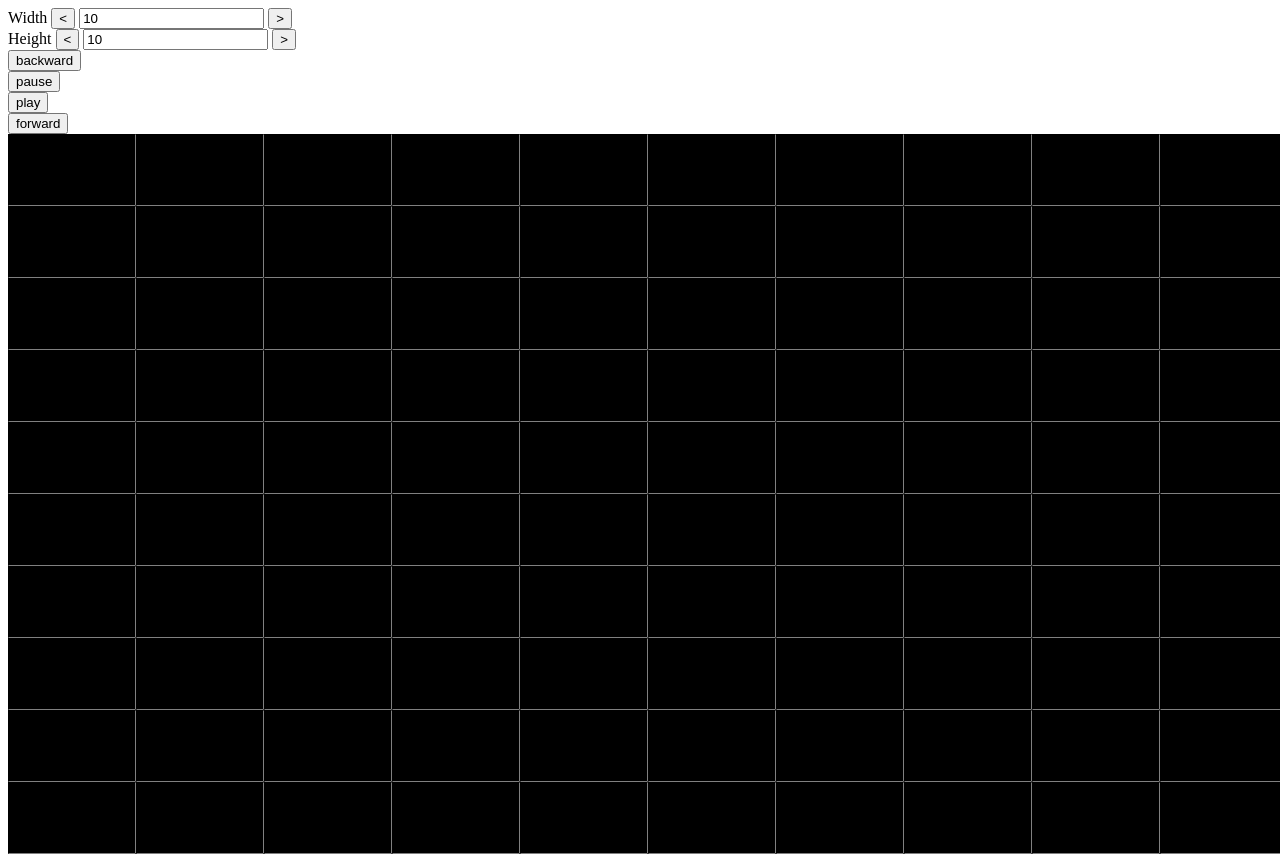
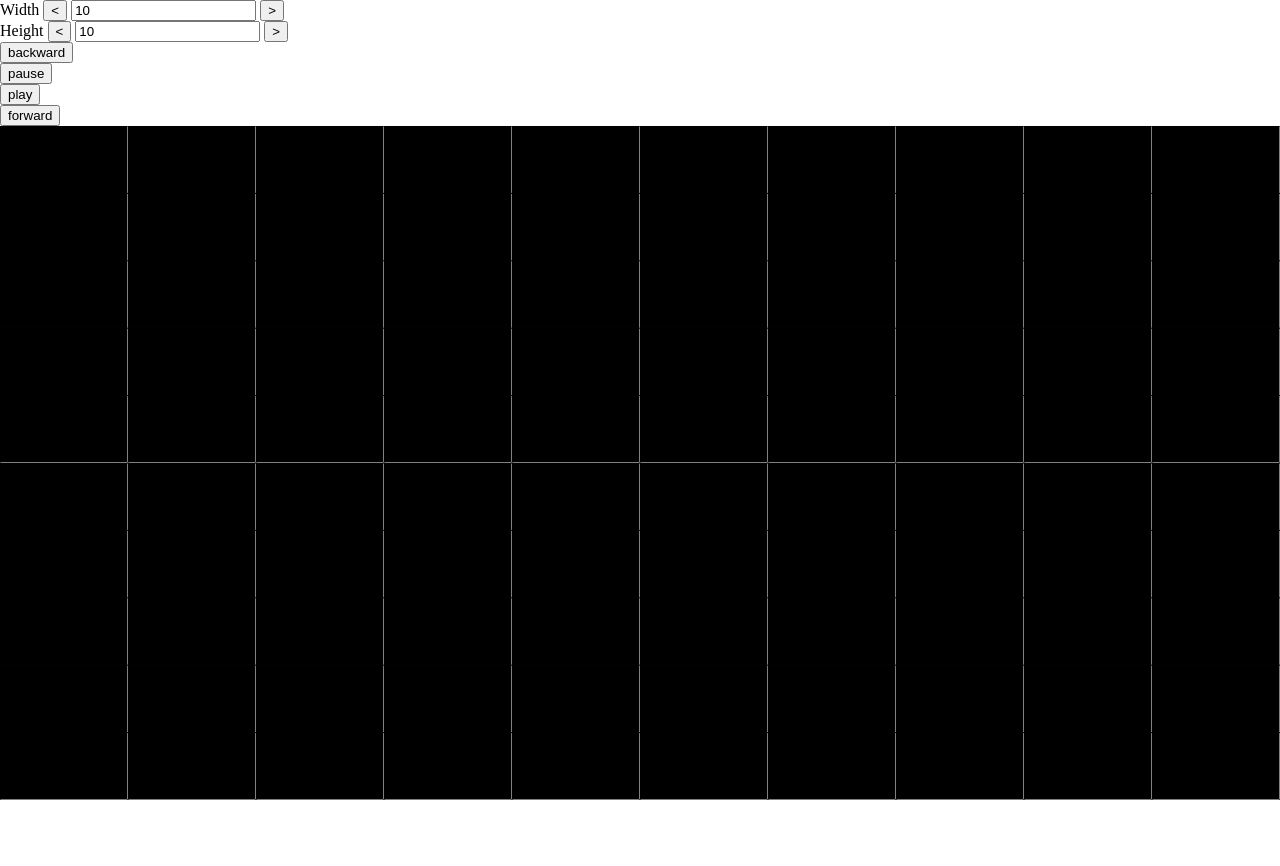
Before and after one commit to pluto-0/ConwaysLife, a plain HTML site: page index.html in a window 1280 px wide. Both pictures are taken after a click on the button "play". After the commit the page ends 804 px from the top, so only its background shows below. Drawn offline with Linux system fonts and the light colour scheme.

Commit message:
board takes up window

```diff
--- a/index.css
+++ b/index.css
@@ -1,8 +1,12 @@
+html, body {
+    width: 100%;
+    height: 100%;
+    margin: 0;
+}
 #width {
     width: fit-content;
 }
 
-.board {
-    display: grid;
-    grid-template-columns: 200px 200px 200px;
+.board{
+    display: block
 }
--- a/index.html
+++ b/index.html
@@ -18,8 +18,7 @@
                 <input id="increase_height", type="button", value=">">
             </div>
         </div>
-
-        <div id="play">
+        <div id="play_div">
             <div>
                 <input id="back", type="button", value = "backward">
             </div>
@@ -34,6 +33,6 @@
             </div>
         </div>
     </div>
-    <canvas id="board" width="1280" height="720"></canvas>
+    <canvas id="board"></canvas>
     <script src="index.js"></script>
 </body>
--- a/index.js
+++ b/index.js
@@ -1,6 +1,13 @@
 let board = document.getElementById("board").getContext("2d")
+function resize_board() {
+    document.getElementById("board").width = document.documentElement.clientWidth
+    document.getElementById("board").height = document.documentElement.clientHeight - document.getElementById("toolbar").clientHeight
+}
+resize_board()
+//window.addEventListener("resize", resize_board)
 
 board_obj = {
+    playing: false,
     width : Number(document.getElementById("width_val").value),
     height : Number(document.getElementById("height_val").value),
     state : make_empty_state(document.getElementById("width_val").value, document.getElementById("height_val").value),
@@ -135,6 +142,9 @@ function make_empty_state(width, height) {
     return ans
 }
 
+board.width = window.innerWidth
+board.height = window.innerHeight
+
 let canvas = document.getElementById("board")
 canvas.addEventListener("click", event => {
     const x_pixel_cords = event.x
@@ -219,3 +229,21 @@ document.getElementById("decrease_height").addEventListener("mouseup", function
         board_obj.draw_state(board)
     }
 })
+
+document.getElementById("play").addEventListener("mouseup", () => {
+    function update(board) {
+        board_obj.update_state()
+        board_obj.draw_state(board)
+    }
+
+    if (! board_obj.playing) {
+        board_obj.playing = true
+        interval_id = setInterval(update, 50, board)
+    }
+
+})
+document.getElementById("pause").addEventListener("mouseup", () => {
+        console.log(interval_id)
+        board_obj.playing = false
+        clearInterval(interval_id)
+})
```
